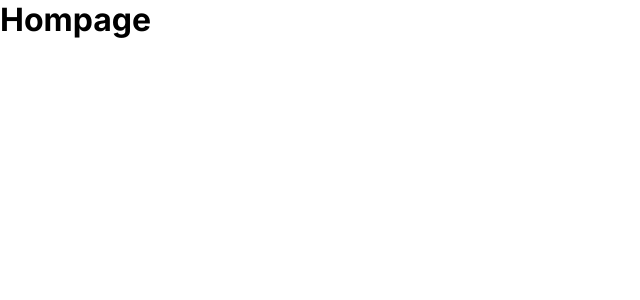
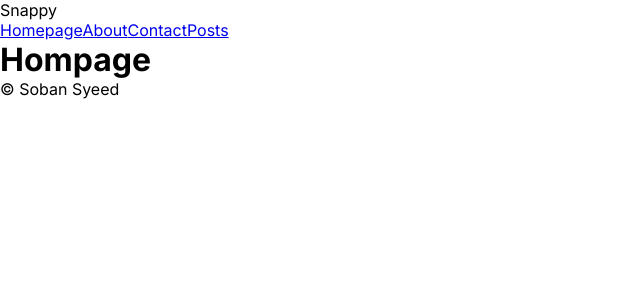
Before and after one commit to SnakyMz/Snappy, a Next.js app: page / in a window 1280 px wide. Shown: the top 300 px of the page, without its empty margins (0-640 px from the left). Built offline with nearby package versions, Linux system fonts and the light colour scheme.

Commit message:
Add Navbar and Footer

```diff
--- a/src/app/layout.js
+++ b/src/app/layout.js
@@ -1,5 +1,7 @@
 import { Inter } from 'next/font/google'
 import './globals.css'
+import Navbar from '@/components/navbar/navbar'
+import Footer from '@/components/footer/footer'
 
 const inter = Inter({ subsets: ['latin'] })
 
@@ -11,7 +13,11 @@ export const metadata = {
 export default function RootLayout({ children }) {
   return (
     <html lang="en">
-      <body className={inter.className}>{children}</body>
+      <body className={inter.className}>
+        <Navbar />
+        {children}
+        <Footer />
+      </body>
     </html>
   )
 }
--- /dev/null
+++ b/src/components/footer/footer.js
@@ -0,0 +1,5 @@
+export default function Footer() {
+  return (
+    <footer>&copy; Soban Syeed</footer>
+  )
+}
--- /dev/null
+++ b/src/components/navbar/navbar.js
@@ -0,0 +1,15 @@
+import Link from "next/link";
+
+export default function Navbar() {
+  return (
+    <nav>
+      <div>Snappy</div>
+      <div>
+        <Link href="/">Homepage</Link>
+        <Link href="/about">About</Link>
+        <Link href="/contact">Contact</Link>
+        <Link href="/posts">Posts</Link>
+      </div>
+    </nav>
+  )
+}
```
